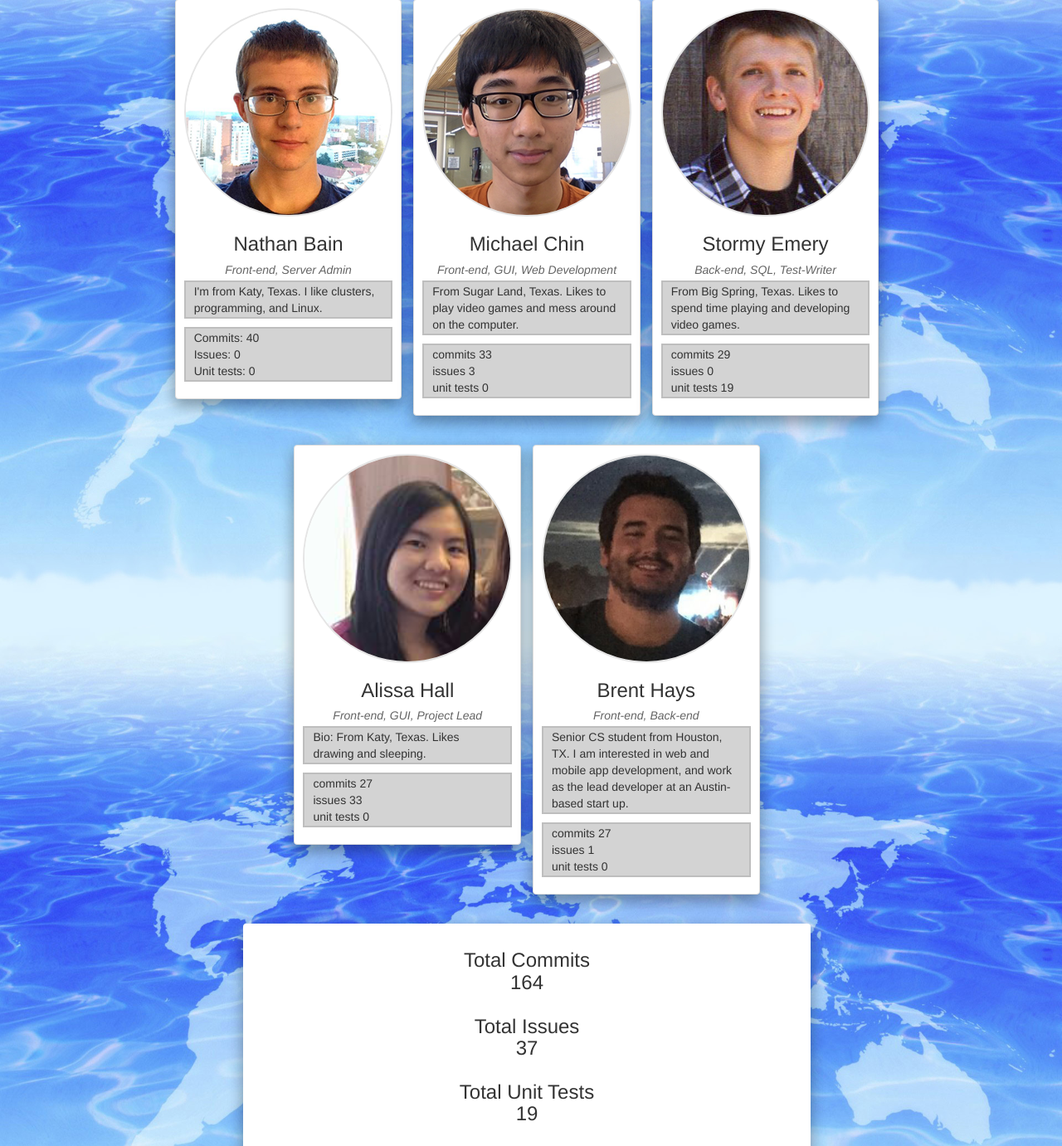
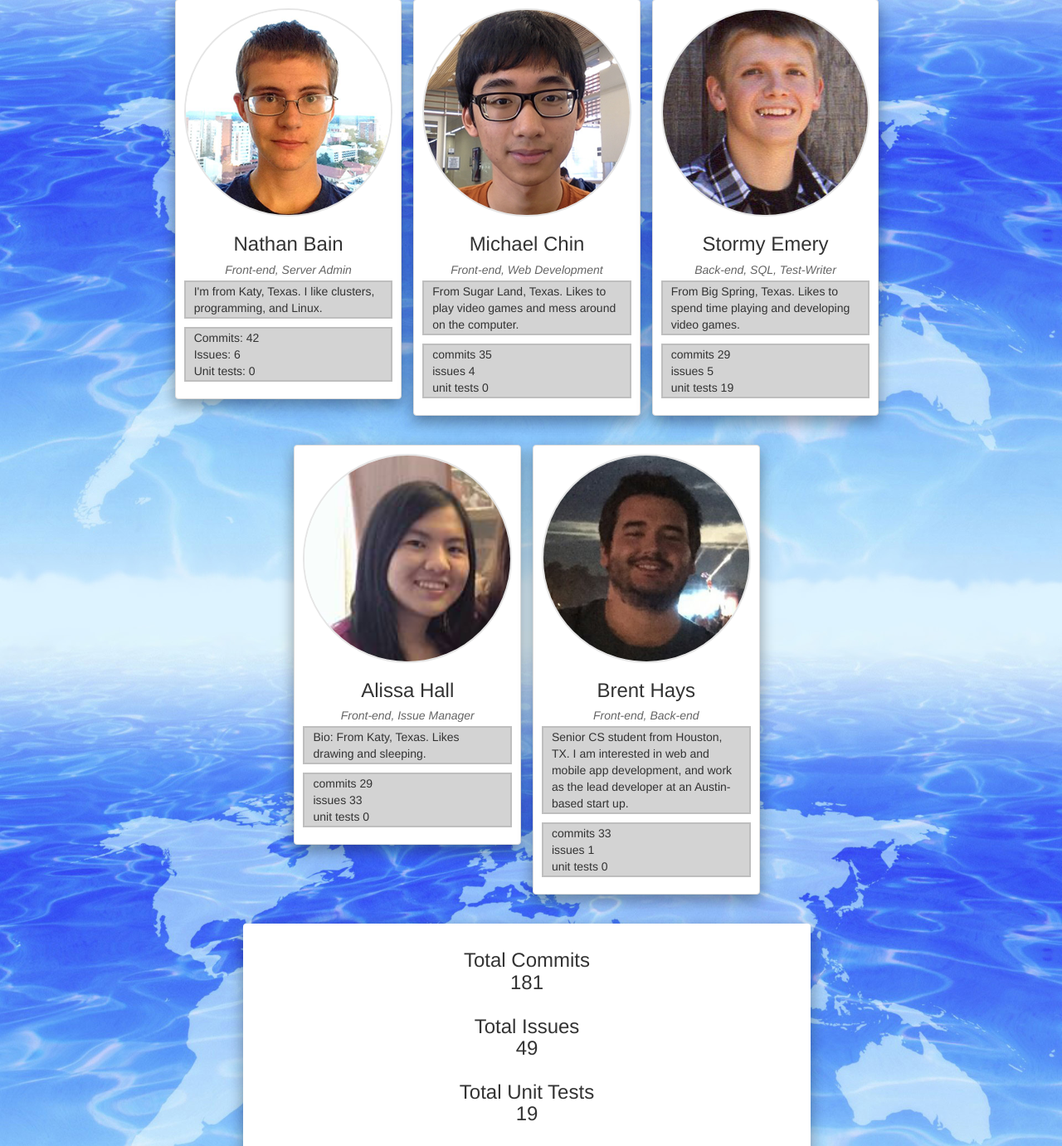
Before and after one commit to asterales/cs373-idb, a Flask app: page /about in a window 1280 px wide. Shown: the part 138-1519 px from the top of the page at 83% size. Run offline with Flask 2, Linux system fonts and the light colour scheme; parts of the project's set-up code (start-up, migrations or seed data) failed here and were passed over; some libraries are stand-ins or nearby versions.

Commit message:
updated about page

```diff
--- a/app/templates/about.html
+++ b/app/templates/about.html
@@ -24,8 +24,8 @@ Internet Country Database
         I'm from Katy, Texas. I like clusters, programming, and Linux.
         </p>
         <p>
-        Commits: 40 <br>
-        Issues: 0 <br>
+        Commits: 42 <br>
+        Issues: 6 <br>
         Unit tests: 0 <br>
         </p>
   	  </div>
@@ -35,13 +35,13 @@ Internet Country Database
       <img src="../static/img/michaelchin.png" class="img-circle" alt="ProfilePic" style="width:100%">
       <div>
         <center><h3>Michael Chin</h3></center>
-        <center><h5>Front-end, GUI, Web Development</h5></center>
+        <center><h5>Front-end, Web Development</h5></center>
         <p>
         From Sugar Land, Texas. Likes to play video games and mess around on the computer.
         </p>
         <p>
-        commits 33 <br>
-        issues 3 <br>
+        commits 35 <br>
+        issues 4 <br>
         unit tests 0 <br>
         </p>
       </div>
@@ -57,7 +57,7 @@ Internet Country Database
         </p>
         <p>
         commits 29 <br>
-        issues 0 <br>
+        issues 5 <br>
         unit tests 19 <br>
         </p>
       </div>
@@ -67,11 +67,11 @@ Internet Country Database
       <img src="../static/img/alissahall.png" class="img-circle" alt="ProfilePic" style="width:100%">
       <div>
         <center><h3>Alissa Hall</h3></center>
-        <center><h5>Front-end, GUI, Project Lead</h5></center>
+        <center><h5>Front-end, Issue Manager</h5></center>
         <p>
         Bio: From Katy, Texas. Likes drawing and sleeping.
         <p>
-        commits 27 <br>
+        commits 29 <br>
         issues 33 <br>
         unit tests 0 <br>
         </p>
@@ -87,7 +87,7 @@ Internet Country Database
         Senior CS student from Houston, TX. I am interested in web and mobile app development, and work as the lead developer at an Austin-based start up.
         </p>
         <p>
-        commits 27 <br>
+        commits 33 <br>
         issues 1 <br>
         unit tests 0 <br>
         </p>
@@ -103,9 +103,9 @@ Internet Country Database
 
       <h3 class="text-center">
       Total Commits <br>
-      164<br><br>
+      181<br><br>
       Total Issues <br>
-      37<br><br>
+      49<br><br>
       Total Unit Tests <br>
       19<br><br>
 
```
